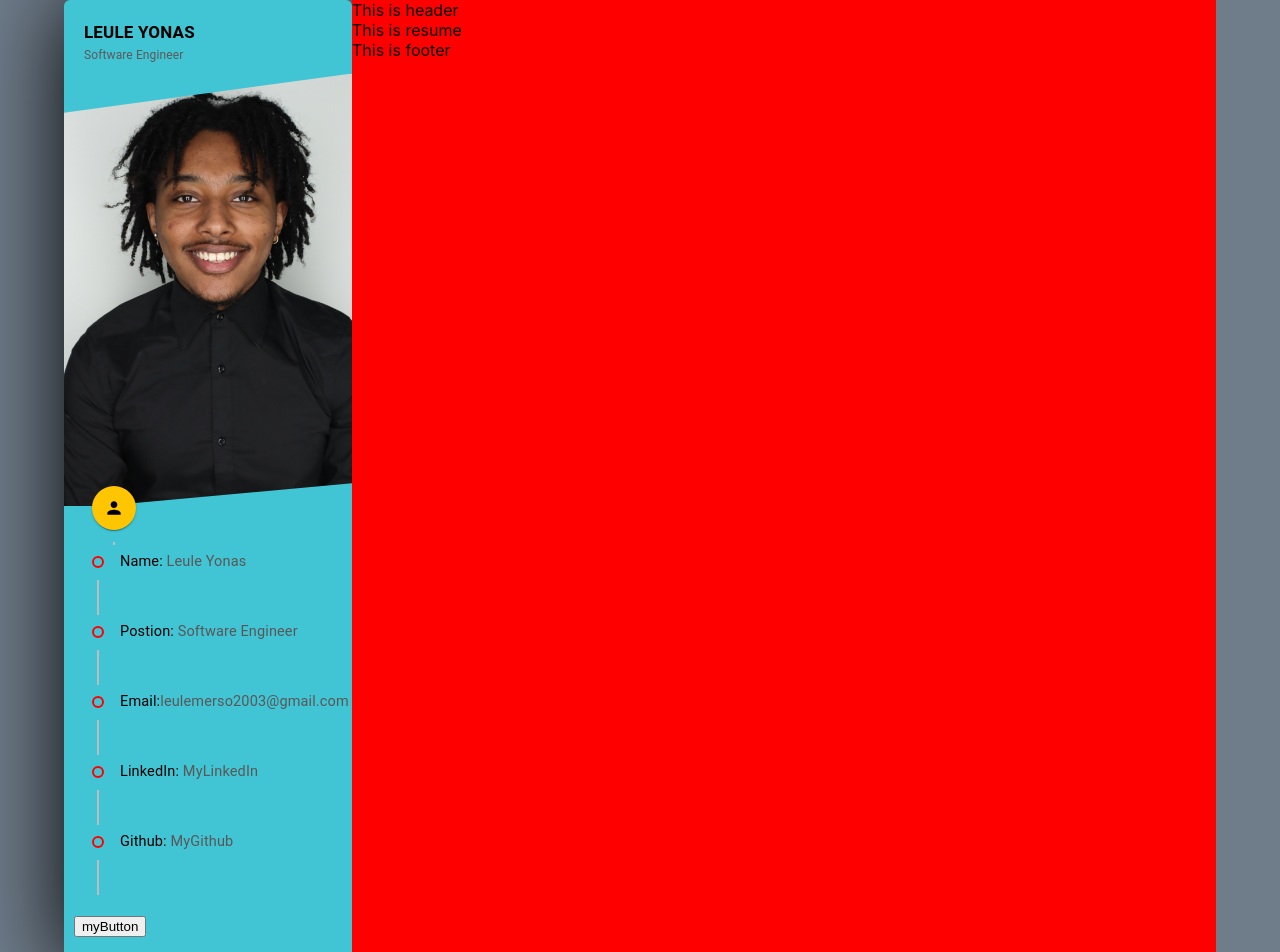
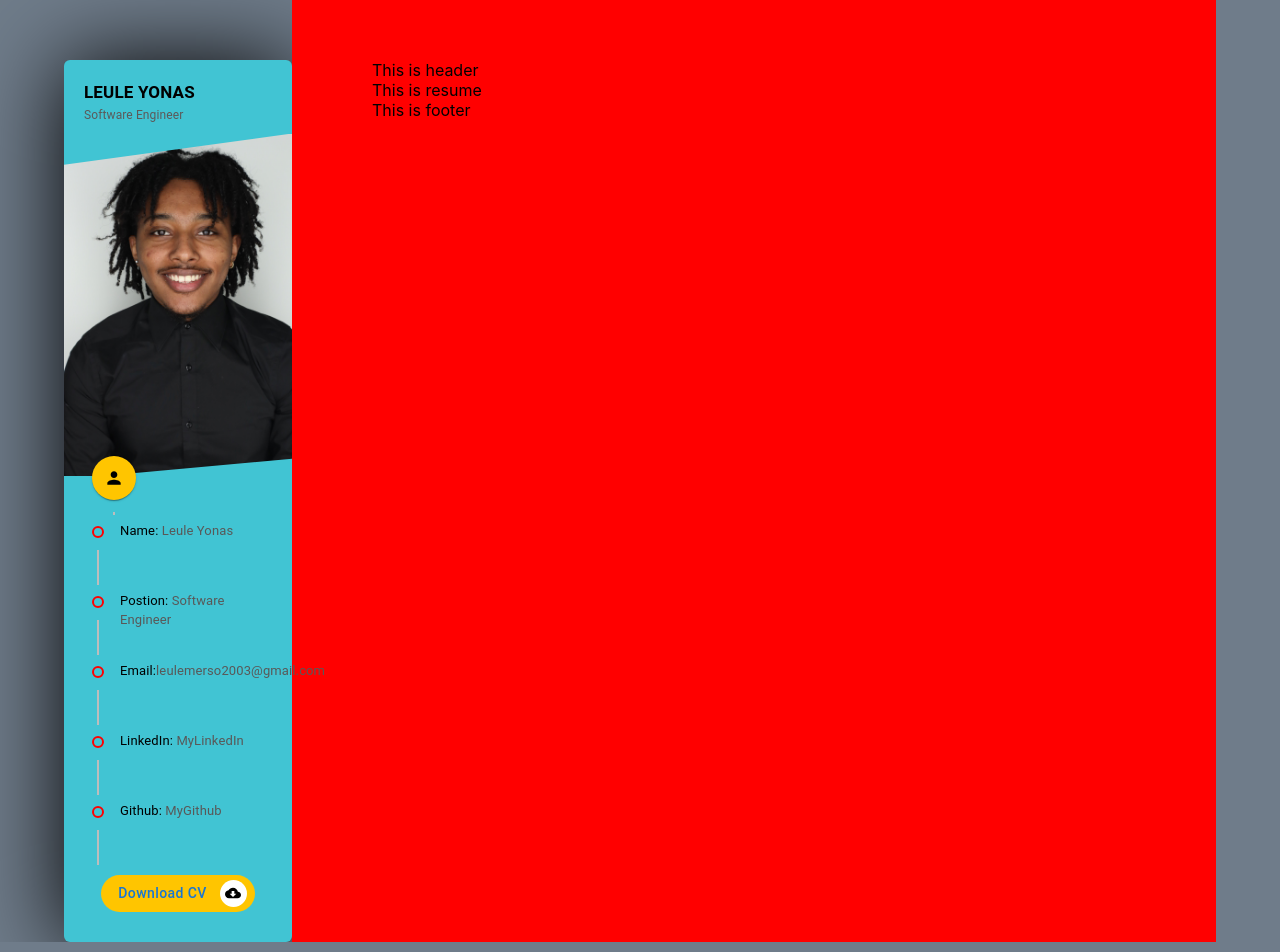
Before and after one commit to LeuleY/PersonalPage, a React (Create React App) app: page / in a window 1280 px wide. Shown: the top 952 px of the page. Built offline with nearby package versions, Linux system fonts and the light colour scheme.

Commit message:
Button on Profile box

```diff
--- a/src/App.css
+++ b/src/App.css
@@ -2,6 +2,17 @@
     --main-color:#ffc500;
 }
 
+.top_60{
+    margin-top: 60px !important;
+}
+
+@media (max-width:991px) {
+
+.top_60{
+    margin-top: 30px;
+}
+
+}
 .container_shadow{
     box-shadow: 0px 2px 92px 0px ;
     -webkit-box-shadow: 0px 2px 92px 0px ;
--- a/src/App.js
+++ b/src/App.js
@@ -21,8 +21,8 @@ import "./App.css";
 
 function App() {
   return (
-    <Container>
-      <Grid container>
+    <Container className="top_60">
+      <Grid container spacing={10}>
 
         <Grid item
           xs={12}
--- /dev/null
+++ b/src/components/Button/Button.css
@@ -0,0 +1,40 @@
+.custom_btn{
+    background-color: var(--main-color) !important;
+    font-size: 14px !important;
+    font-weight: 500 !important;
+    border: 0 !important;
+    border-radius: 50px !important;
+    padding: 1px 12px !important;
+    line-height: 35px !important;
+    min-width: 100px !important;
+    outline: none !important;
+
+}
+
+.custom_btn .btn_icon_container{
+    color: #000 !important;
+    background: #fff !important;
+    border-radius: 50px !important;
+    height: 27px !important;
+    width: 27px !important;
+    line-height: 29px !important;
+    text-align: center !important;
+    display: flex !important;
+    align-items: center !important;
+    justify-content: center !important;
+
+}
+
+.custom_btn .btn_icon_container > .MuiSvgIcon-root{
+    font-size: 16px;
+}
+
+.custom_btn .btn_text{
+    font-size: 14px !important;
+    text-transform: none !important;
+    text-align: center;
+    width: 100%;
+    margin-right: 5px;
+    margin-left: 5px;
+
+}
--- /dev/null
+++ b/src/components/Button/Button.js
@@ -0,0 +1,16 @@
+import React from "react";
+import { Button } from "@mui/material";
+import "./Button.css";
+
+const CustomButton = ({ text, icon }) => {
+  return (
+    <Button
+      className="custom_btn"
+      endIcon={icon ? <div className="btn_icon_container">{icon}</div> : null}
+    >
+      <span className="btn_text">{text}</span>
+    </Button>
+  );
+};
+
+export default CustomButton;
--- a/src/components/Profile/Profile.css
+++ b/src/components/Profile/Profile.css
@@ -51,7 +51,7 @@
 }
 
 .timelineItem_text{
-    font-size: 14.5px !important;
+    font-size: 13px !important;
     font-weight: 400;
     color: rgb(89, 88, 88) !important;
 }
@@ -65,3 +65,16 @@
 
     color: rgb(0, 0, 0) !important;
 }
+
+.profile .button_container{
+    width: 100%;
+    display: flex !important;
+    justify-content: center;
+    margin-top: 10px;
+    color: black;
+
+}
+
+.download_text{
+    color: black;
+}
--- a/src/components/Profile/Profile.js
+++ b/src/components/Profile/Profile.js
@@ -1,17 +1,17 @@
-import { Typography } from "@mui/material";
+import {  Typography } from "@mui/material";
 import React from "react";
-import CoustommTimeline, {
-  CoustommTimelineSeparator,
-} from "../Timeline/Timeline";
+import CustomTimeline, {CustomTimelineSeparator,} from "../Timeline/Timeline";
 import "./Profile.css";
 import resumeData from "../../utils/resumeData.js";
 import PersonIcon from "@mui/icons-material/Person";
 import TimelineItem from "@mui/lab/TimelineItem";
 import TimelineContent from "@mui/lab/TimelineContent";
+import CustomButton from '../Button/Button'
+import CloudDownloadIcon from '@mui/icons-material/CloudDownload';
 
-const CoustommTimelineItem = ({ title, text, link, icon }) => (
+const CustomTimelineItem = ({ title, text, link }) => (
   <TimelineItem>
-    <CoustommTimelineSeparator />
+    <CustomTimelineSeparator />
     <TimelineContent className="timeline_content">
       {link ? (
         <Typography className="timelineItem_text">
@@ -43,24 +43,24 @@ const Profile = () => {
       </figure>
 
       <div className="profile_information">
-        <CoustommTimeline icon={<PersonIcon />}>
-          <CoustommTimelineItem title="Name" text={resumeData.Name} />
-          <CoustommTimelineItem title="Postion" text={resumeData.Title} />
-          <CoustommTimelineItem title="Email" text={resumeData.Email} />
+        <CustomTimeline icon={<PersonIcon />}>
+          <CustomTimelineItem title="Name" text={resumeData.Name} />
+          <CustomTimelineItem title="Postion" text={resumeData.Title} />
+          <CustomTimelineItem title="Email" text={resumeData.Email} />
 
           {Object.keys(resumeData.Socials).map((key) => (
-            <CoustommTimelineItem
+            <CustomTimelineItem
               title={key}
               text={resumeData.Socials[key].text}
               link={resumeData.Socials[key].link}
             />
           ))}
-        </CoustommTimeline>
+        </CustomTimeline>
+            <div className="button_container">
+            <CustomButton className="download_text" text={"Download CV"} icon={<CloudDownloadIcon/>}/>
 
-        <br />
-
-        <button>myButton</button>
-      </div>
+            </div>
+        </div>
     </div>
   );
 };
```
Also changed, not shown: src/components/Timeline/Timeline.js (+6 -2 lines).
